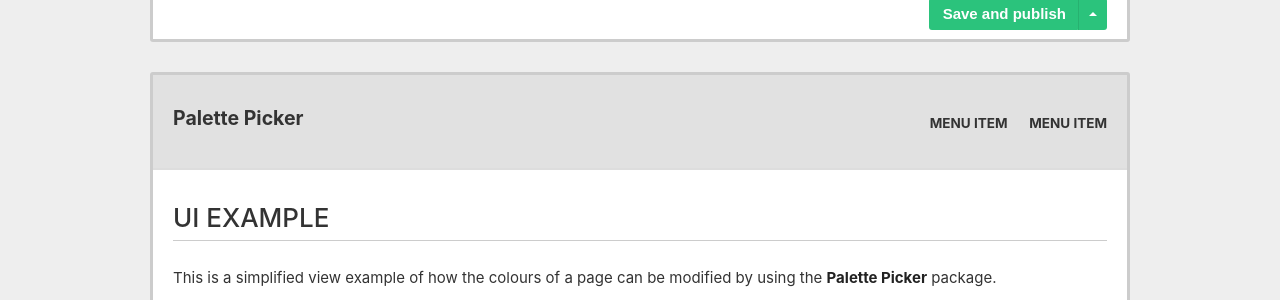
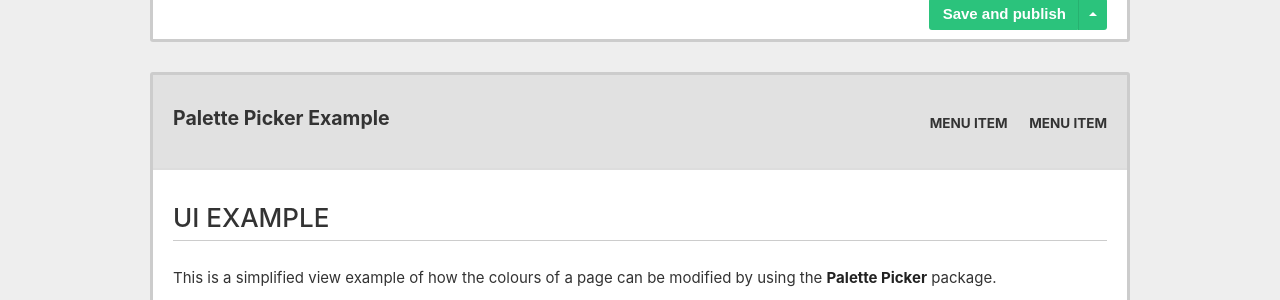
Before and after one commit to Vizioz/Paletton-Picker, a Jekyll site: the page built from docs/index.md, in a window 1280 px wide. Shown: the part 1377-1677 px from the top of the page. Built offline with Jekyll 4.4.1, drawn with Linux system fonts in a browser that asks for light colours.

Commit message:
Update example.html

```diff
--- a/docs/_includes/example.html
+++ b/docs/_includes/example.html
@@ -308,7 +308,7 @@
 <div class="example ui-view" id="ui-view-example">
 	<div class="body bg-complement-1 complement-4">
 		<div class="header container clearfix bg-primary-1 border-primary-3 primary-4">
-			<div class="site-name">Palette Picker</div>
+			<div class="site-name">Palette Picker Example</div>
 			<div class="nav">
 				<ul>
 					<li class="primary-4 hover-complement-3"><a>Menu Item</a></li>
@@ -320,7 +320,7 @@
 			<h1 class="complement-4 border-complement-2">UI Example</h1>
 			<p>This is a simplified view example of how the colours of a page can be modified by using the <a class="primary-4 hover-complement-3">Palette Picker</a> package.</p>
 			<p>Change the value on the Umbraco backoffice snippet above and see the results.</p>
-			<div class="btn primary-4 border-primary-4 bg-primary-2 hover-primary-0 hover-border-primary-0 hover-bg-primary-1">Go</div>
+			<a class="btn primary-4 border-primary-4 bg-primary-2 hover-primary-0 hover-border-primary-0 hover-bg-primary-1" href="#backoffice-example">Go</a>
 		</div>
 	</div>
 </div>
```
